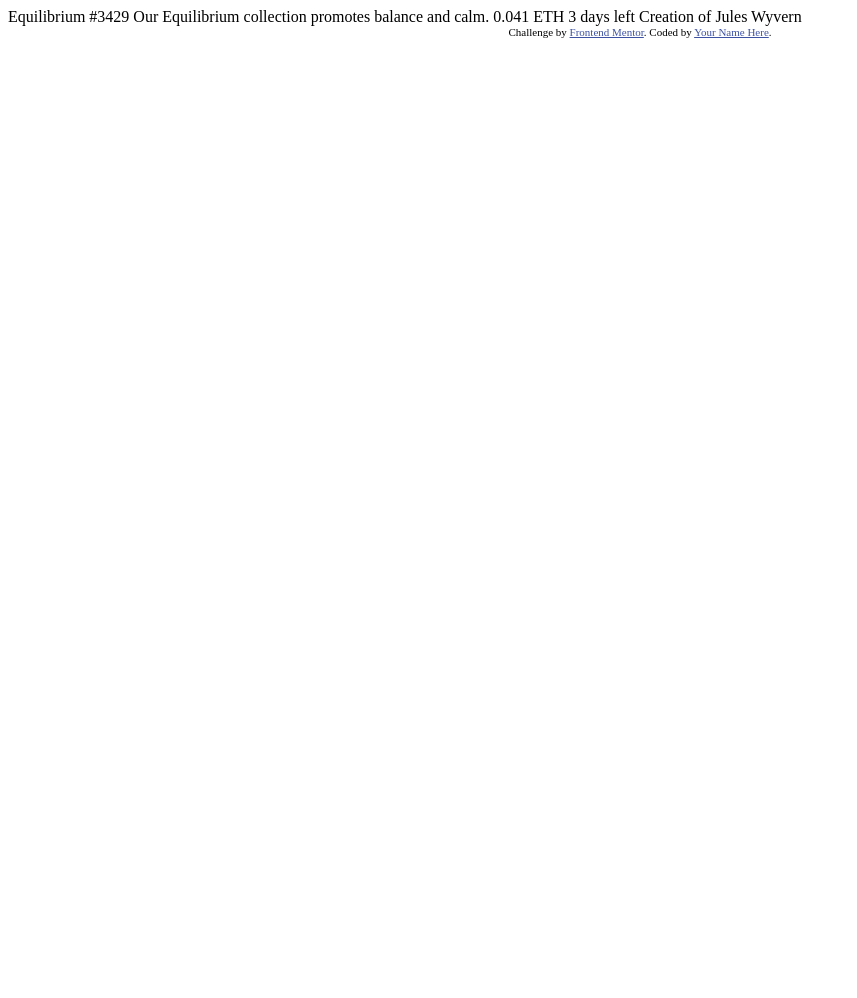
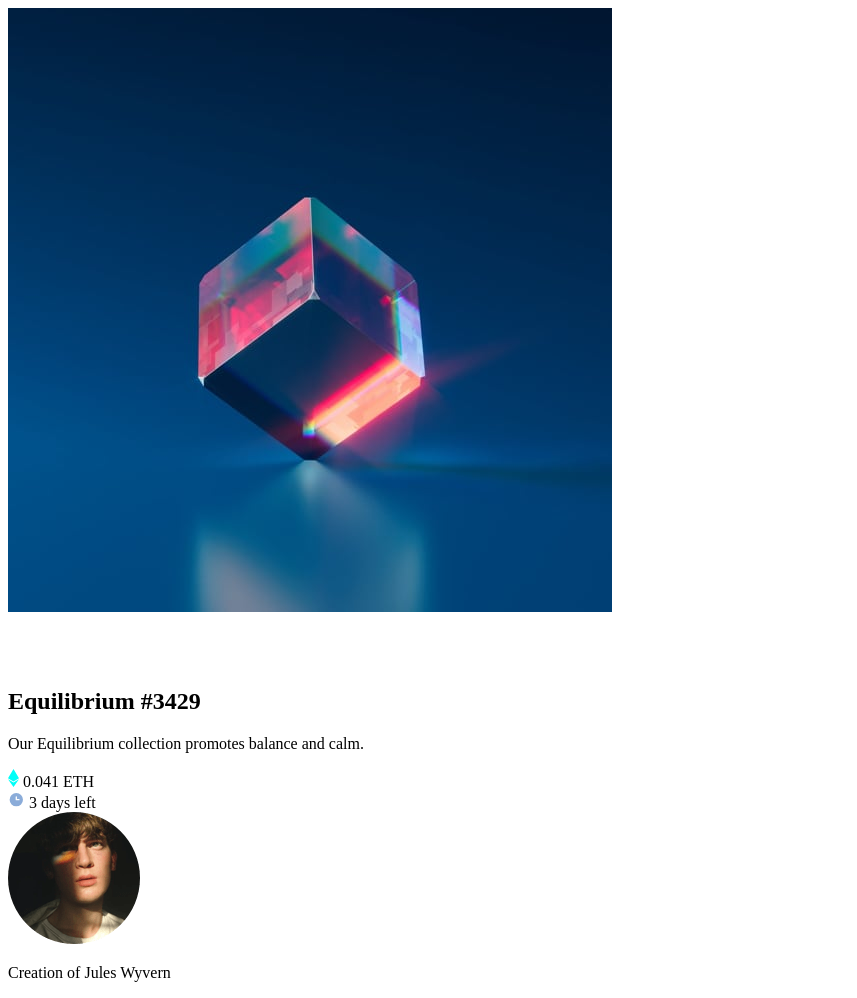
Before and after one commit to SrGregorio/bootcamp-css-card, a plain HTML site: page index.html in a window 1280 px wide. Shown: the whole page, without its empty margins (0-857 px from the left). Before the commit the page ends 800 px from the top, so only its background shows below. Drawn offline with Linux system fonts and the light colour scheme.

Commit message:
feat: alterado html

```diff
--- a/index.html
+++ b/index.html
@@ -1,33 +1,37 @@
 <!DOCTYPE html>
-<html lang="en">
-<head>
-  <meta charset="UTF-8">
-  <meta name="viewport" content="width=device-width, initial-scale=1.0"> <!-- displays site properly based on user's device -->
-
-  <link rel="icon" type="image/png" sizes="32x32" href="./images/favicon-32x32.png">
-
-  <title>Frontend Mentor | NFT preview card component</title>
-
-  <!-- Feel free to remove these styles or customise in your own stylesheet 👍 -->
-  <style>
-    .attribution { font-size: 11px; text-align: center; }
-    .attribution a { color: hsl(228, 45%, 44%); }
-  </style>
-</head>
-<body>
-
-  Equilibrium #3429
-
-  Our Equilibrium collection promotes balance and calm.
-
-  0.041 ETH
-  3 days left
-
-  Creation of Jules Wyvern
-
-  <div class="attribution">
-    Challenge by <a href="https://www.frontendmentor.io?ref=challenge" target="_blank">Frontend Mentor</a>.
-    Coded by <a href="#">Your Name Here</a>.
-  </div>
-</body>
+<html>
+  <head>
+    <meta charset="UTF-8" />
+    <meta name="viewport" content="width=device-width, initial-scale=1.0" />
+    <link rel="preconnect" href="https://fonts.googleapis.com" />
+    <link rel="preconnect" href="https://fonts.gstatic.com" crossorigin />
+    <link href="https://fonts.googleapis.com/css2?family=Outfit:wght@300;400;600&display=swap" rel="stylesheet"/>
+    <link rel="icon" type="image/png" sizes="32x32" href="./images/favicon-32x32.png"/>
+    <link rel="stylesheet" href="./styles/main.css" />
+    <title>Frontend Mentor | NFT preview card component</title>
+  </head>
+  <section class="container">
+    <div class="image">
+      <img src="./images/image-Equilibrium.jpg" alt="Equilibrium" />
+      <div class="icon">
+        <img src="./images/icon-view.svg" alt="View Icon" />
+      </div>
+    </div>
+    <h1 class="title">Equilibrium #3429</h1>
+    <p class="description">Our Equilibrium collection promotes balance and calm.</p>
+    <div class="flex between center">
+      <div class="flex between center">
+        <img src="./images/icon-ethereum.svg" class="ethereum-icon" alt="ethereum icon"/>
+        <span class="price">0.041 ETH</span>
+      </div>
+      <span class="flex between center">
+        <img src="./images/icon-clock.svg" class="clock-icon" alt="clock icon"/>
+        <time class="time">3 days left</time>
+      </span>
+    </div>
+    <div class="avatar flex center">
+      <img src="./images/image-avatar.png" class="avatar-photo" alt="avatar"/>
+      <p>Creation of <span class="avatar-name"> Jules Wyvern</span></p>
+    </div>
+  </section>
 </html>
```
